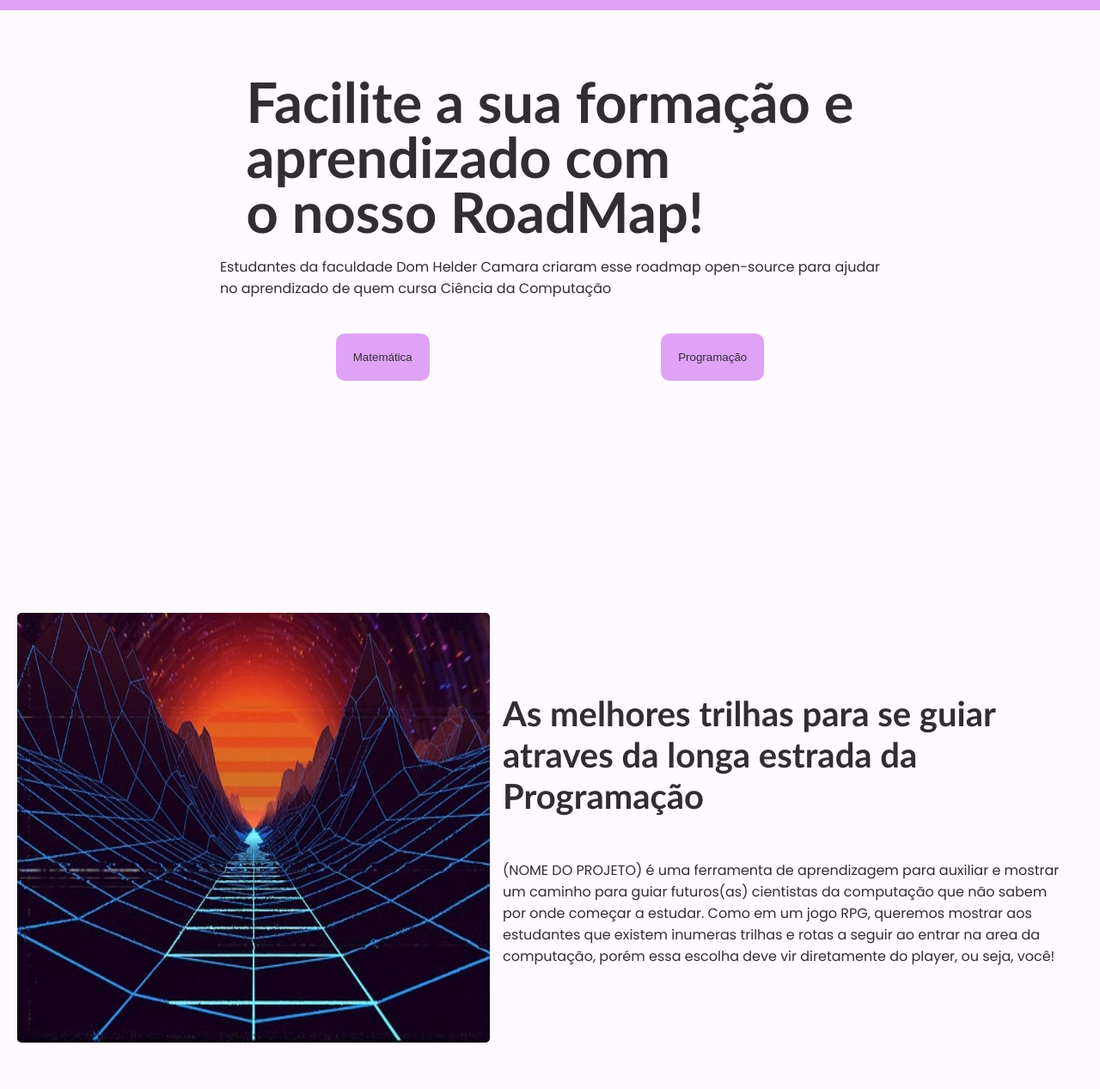
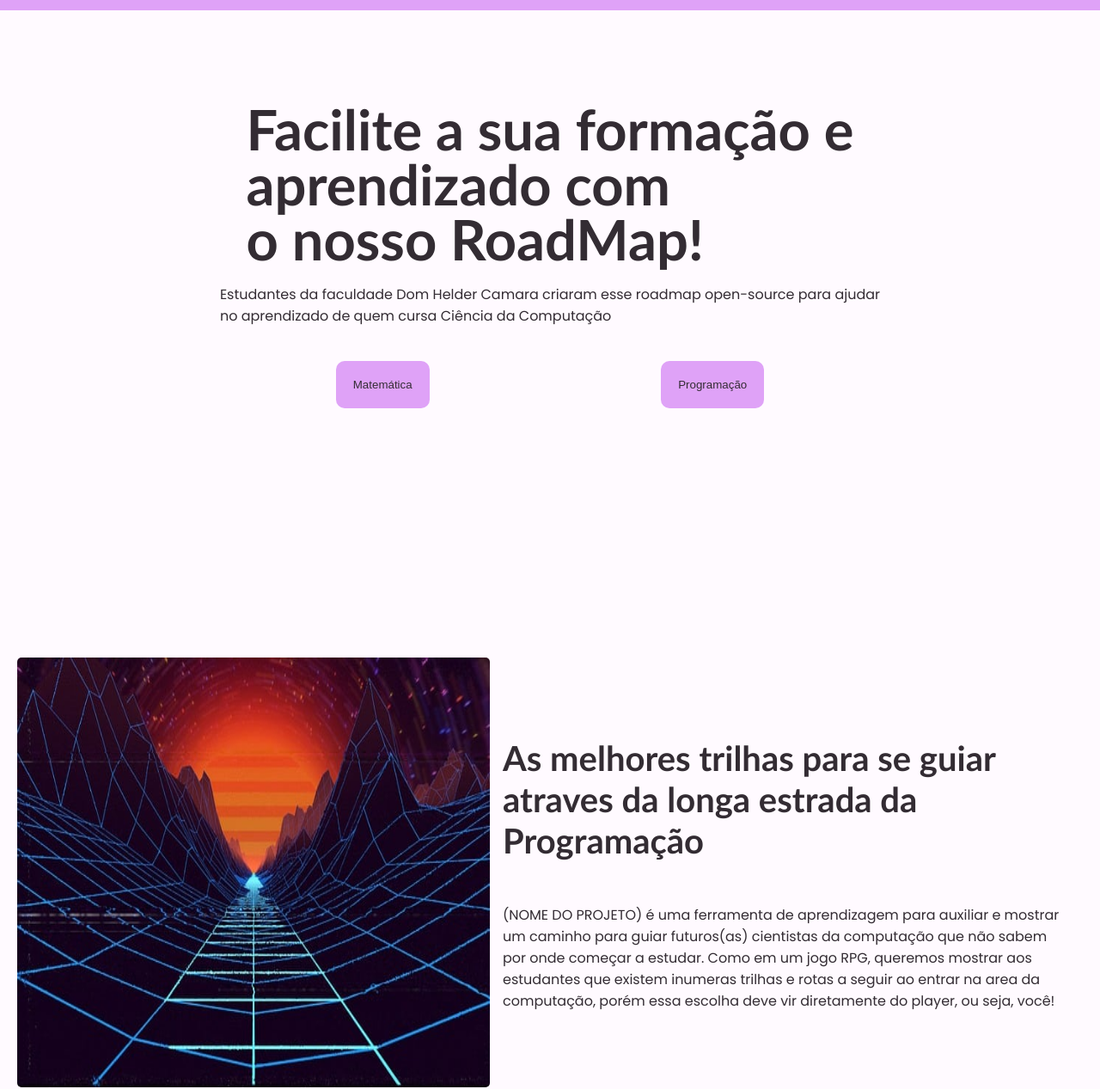
Before and after one commit to includeDaniel/CSRoadMap, a plain HTML site: page index.html in a window 1280 px wide. Shown: the part 68-1335 px from the top of the page at 86% size. Drawn offline with Linux system fonts and the light colour scheme.

Commit message:
Dimensionamento

```diff
--- a/styles/index.css
+++ b/styles/index.css
@@ -128,7 +128,7 @@ button:hover {
 }
 
 .Message  {
-    margin-top: 4em;
+    margin-top: 6rem;
     flex-direction: column;
     width: 100%;
     color: var(--contrast-color);
@@ -166,7 +166,7 @@ MUDAR A DIV PARA QUANDO A TELA FOR MENOR QUE 909PX
 /*Estilos referentes ao Sobre o site(About WebSite)*/
 .AboutWebsite{
     padding: 10px;
-    margin-top: 110px;
+    margin-top: 120px;
     display: flex;
     align-items: center;
     @media screen and (max-width: 1000px) {
```
